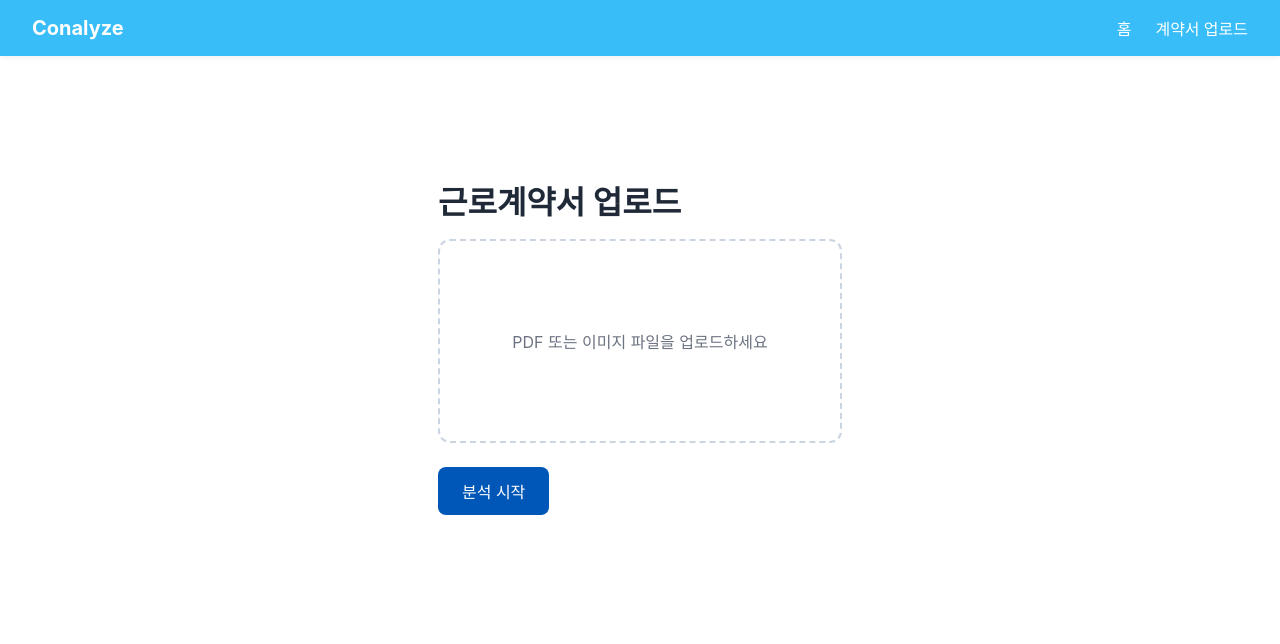
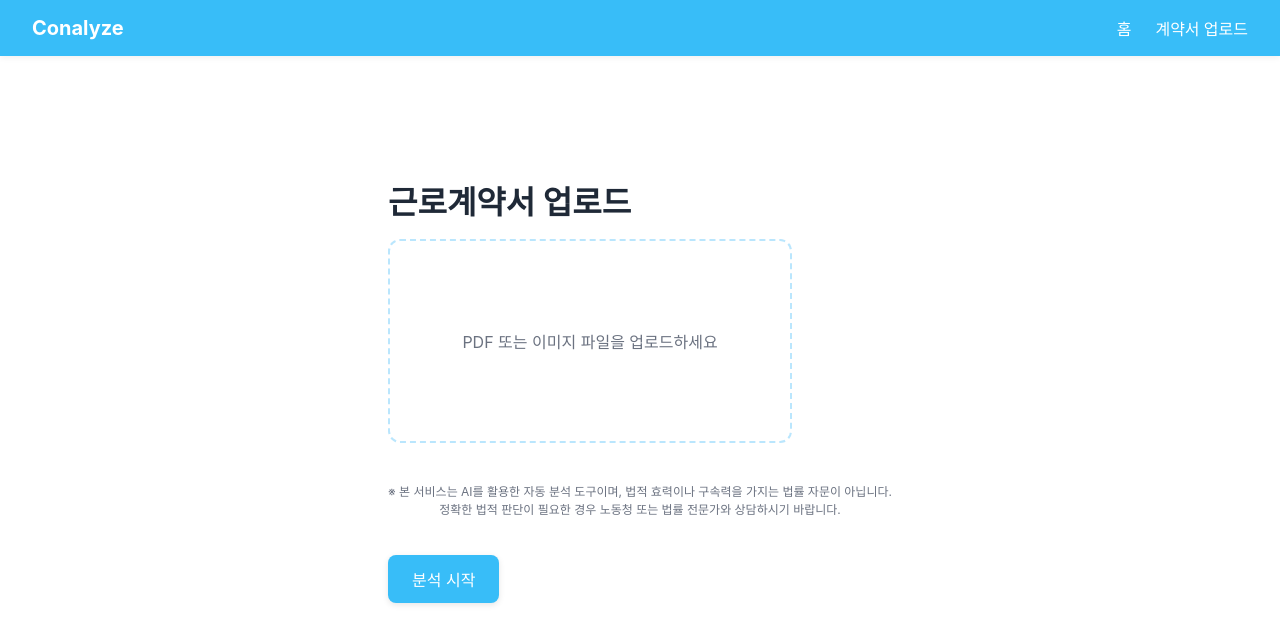
Before and after one commit to Conalyze/Conalyze, a React (Create React App) app in the folder fe-react/: page /upload in a window 1280 px wide. Shown: the top 644 px of the page. Built offline with nearby package versions, Linux system fonts and the light colour scheme.

Commit message:
[FE][style] #19 파일 추가 애니메이션 추가

```diff
--- a/fe-react/src/components/ContractUpload/ContractUpload.jsx
+++ b/fe-react/src/components/ContractUpload/ContractUpload.jsx
@@ -6,9 +6,10 @@ export default function ContractUpload() {
     const fileInputRef = useRef(null);
     const [selectedFile, setSelectedFile] = useState(null);
     const [isLoading, setIsLoading] = useState(false);
+    const [isDragOver, setIsDragOver] = useState(false);
 
     const handleFileChange = (e) => {
-        const file = e.target.files[0];
+        const file = e.dataTransfer?.files?.[0] || e.target.files[0];
         if (file) {
             setSelectedFile(file);
             console.log("Selected file:", file.name);
@@ -49,8 +50,29 @@ export default function ContractUpload() {
 
             <div style={isLoading ? styles.blurredContent : {}}>
                 <h1 style={styles.title}>근로계약서 업로드</h1>
-                <div style={styles.uploadBox} onClick={handleUploadClick}>
-                    {selectedFile ? (
+
+                <div
+                    style={isDragOver ? styles.uploadBoxDragOver : styles.uploadBox}
+                    onClick={handleUploadClick}
+                    onDragEnter={(e) => {
+                        if (e.target === e.currentTarget) setIsDragOver(true);
+                    }}
+                    onDragLeave={(e) => {
+                        if (e.target === e.currentTarget) setIsDragOver(false);
+                    }}
+                    onDrop={(e) => {
+                        e.preventDefault();
+                        setIsDragOver(false);
+                        handleFileChange(e);
+                    }}
+                    onDragOver={(e) => e.preventDefault()}
+                >
+                    {isDragOver ? (
+                        <>
+                            <div style={styles.fileIcon}>📂</div>
+                            <p style={styles.fileName}>파일을 여기에 놓아주세요</p>
+                        </>
+                    ) : selectedFile ? (
                         <>
                             <div style={styles.fileIcon}>📄</div>
                             <p style={styles.fileName}>{selectedFile.name}</p>
@@ -66,6 +88,12 @@ export default function ContractUpload() {
                         style={{ display: "none" }}
                     />
                 </div>
+
+                <p style={styles.disclaimer}>
+                    ※ 본 서비스는 AI를 활용한 자동 분석 도구이며, 법적 효력이나 구속력을 가지는 법률 자문이 아닙니다.<br />
+                    정확한 법적 판단이 필요한 경우 노동청 또는 법률 전문가와 상담하시기 바랍니다.
+                </p>
+
                 <button style={styles.button} onClick={handleSubmit}>
                     분석 시작
                 </button>
--- a/fe-react/src/styles/contractUploadStyles.js
+++ b/fe-react/src/styles/contractUploadStyles.js
@@ -1,8 +1,7 @@
-
 const styles = {
     container: {
         fontFamily: "Pretendard, sans-serif",
-        backgroundColor: "#f5f6fa",
+        backgroundColor: "#f5fafe",
         margin: 0,
         paddingTop: "20px",
         paddingBottom: "0px",
@@ -16,9 +15,10 @@ const styles = {
         color: "#1f2937",
         marginBottom: 16,
     },
+
     uploadBox: {
-        background: "white",
-        border: "2px dashed #cbd5e1",
+        background: "#ffffff",
+        border: "2px dashed #bae6fd",
         borderRadius: 12,
         width: 400,
         height: 200,
@@ -27,23 +27,52 @@ const styles = {
         alignItems: "center",
         justifyContent: "center",
         cursor: "pointer",
+        transition: "all 0.3s ease",
     },
+
+    uploadBoxDragOver: {
+        background: "#e0f2fe",
+        border: "2px solid #38bdf8",
+        boxShadow: "inset 0 0 10px rgba(56, 189, 248, 0.3)",
+        width: 400, // 유지
+        height: 200, // 유지
+        display: "flex",
+        flexDirection: "column",
+        alignItems: "center",
+        justifyContent: "center",
+        transition: "all 0.3s ease",
+    },
+
     uploadText: {
         color: "#6b7280",
         fontSize: 16,
     },
-    fileIcon: { fontSize: 40, marginBottom: 8 },
-    fileName: { fontSize: 14, color: "#374151", textAlign: "center" },
+
+    fileIcon: {
+        fontSize: 40,
+        marginBottom: 8,
+    },
+
+    fileName: {
+        fontSize: 14,
+        color: "#374151",
+        textAlign: "center",
+    },
+
     button: {
         marginTop: 24,
-        backgroundColor: "#0057b7",
+        backgroundColor: "#38bdf8",
         color: "white",
         border: "none",
         padding: "12px 24px",
         borderRadius: 8,
         fontSize: 16,
+        fontWeight: 500,
         cursor: "pointer",
+        boxShadow: "0 2px 6px rgba(0, 0, 0, 0.1)",
+        transition: "background 0.2s ease",
     },
+
     pageWrapper: {
         position: "relative",
         minHeight: "100vh",
@@ -60,8 +89,13 @@ const styles = {
         alignItems: "center",
     },
 
-
-
+    disclaimer: {
+        marginTop: 40,
+        fontSize: 12,
+        color: "#6b7280",
+        lineHeight: 1.5,
+        textAlign: "center",
+    },
 };
 
 export default styles;
```
